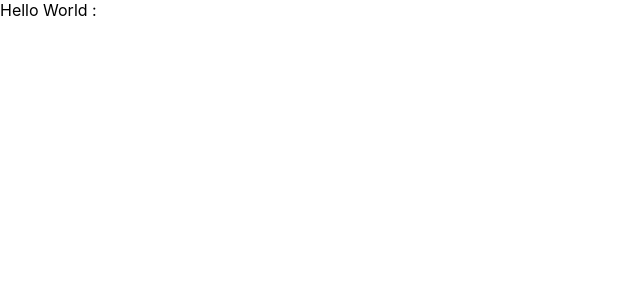
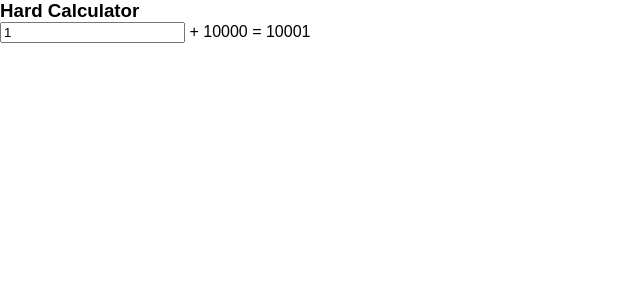
Before and after one commit to ycr5007/STDPR, a React (Create React App) app in the folder src/main/view/: page / in a window 1280 px wide. Shown: the top 300 px of the page, without its empty margins (0-640 px from the left). Built offline with nearby package versions, Linux system fonts and the light colour scheme; no server answers.

Commit message:
git commit Test

```diff
--- /dev/null
+++ b/src/main/view/src/App.css
@@ -0,0 +1,43 @@
+* {
+    box-sizing: border-box;
+    margin: 0;
+    font-family: sans-serif;
+}
+
+.page {
+    width: 100%;
+    height: 100vh;
+    display: flex;
+    flex-direction: column;
+}
+
+.header {
+    width: 100%;
+    height: 80px;
+    border-bottom: 2px solid gray;
+    display: flex;
+    justify-content: center;
+    align-items: center;
+}
+
+.content {
+    flex: 1;
+    display: flex;
+    justify-content: center;
+    align-items: center;
+    font-size: 30px;
+}
+
+.footer {
+    width: 100%;
+    height: 80px;
+    border-top: 2px solid gray;
+    display: flex;
+    justify-content: flex-end;
+    align-items: center;
+}
+
+.button {
+    padding: 10px;
+    margin-right: 30px;
+}
--- a/src/main/view/src/App.js
+++ b/src/main/view/src/App.js
@@ -1,20 +1,25 @@
-import React, {useEffect, useState} from 'react';
-import axios from "axios";
+import React, {useState} from 'react';
+import './App.css'
+
+const hardCalculate = (number) => {
+    console.log("CalCulate");
+    for(let i = 0; i < 99999999; i++) {}
+    return number + 10000;
+}
 
 function App() {
-  const [hello, setHello] = useState('')
+    const [hardNumber, setHardNumber] = useState(1);
 
-  useEffect(() => {
-    axios.get('/api/hello')
-        .then(response => setHello(response.data))
-        .catch(error => console.log(error))
-  }, []);
+    const hardSum = hardCalculate(hardNumber);
 
-  return (
-    <div>
-      Hello World : {hello}
-    </div>
-  );
+    return (
+        <div>
+            <h3>Hard Calculator</h3>
+            <input type="number" value={hardNumber} onChange={(e) => setHardNumber(parseInt(e.target.value))}/>
+
+            <span> + 10000 = {hardSum}</span>
+        </div>
+    );
 }
 
 export default App;
```
Also changed, not shown: 1 other file (tests, documents, lock files or other folders).
